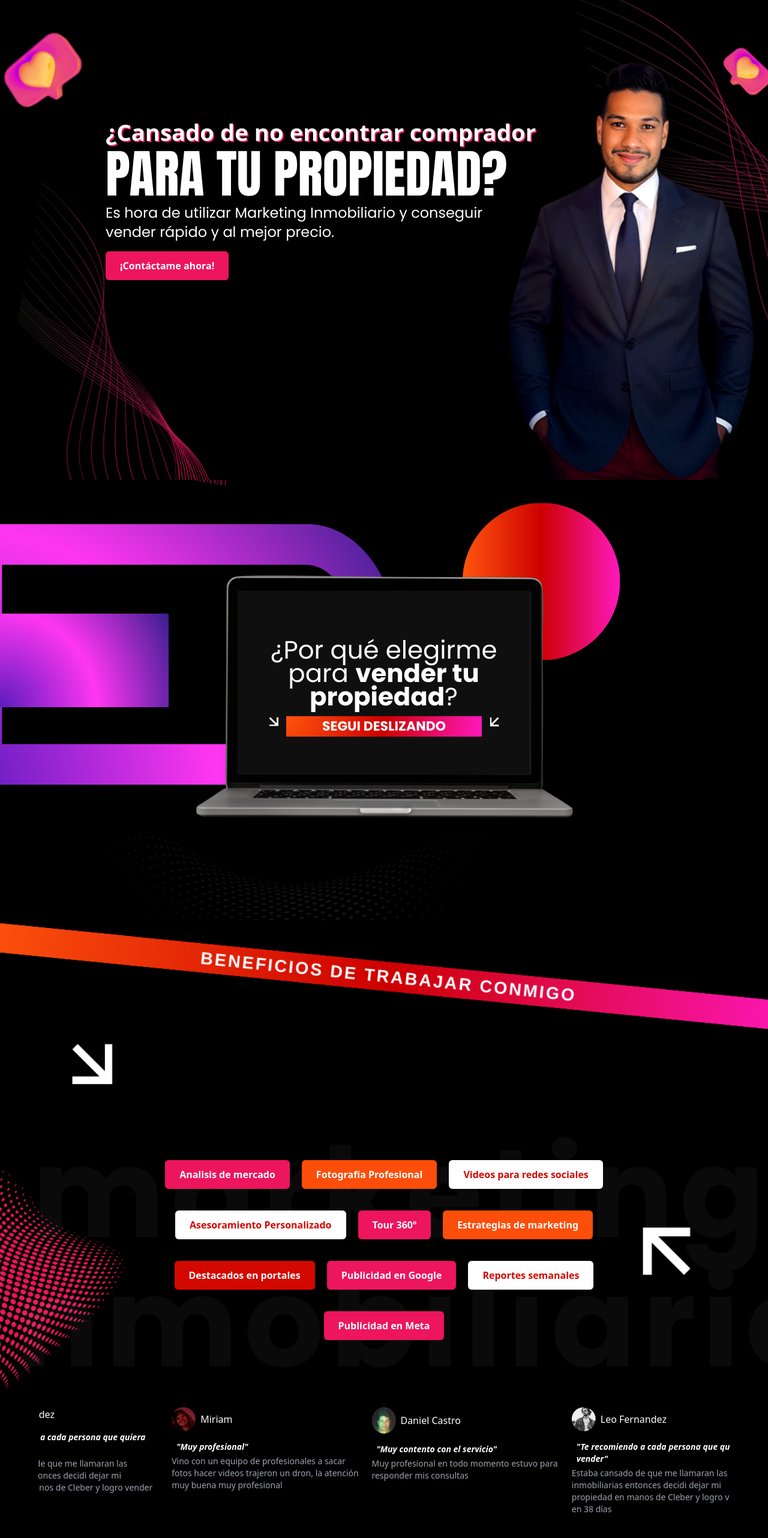
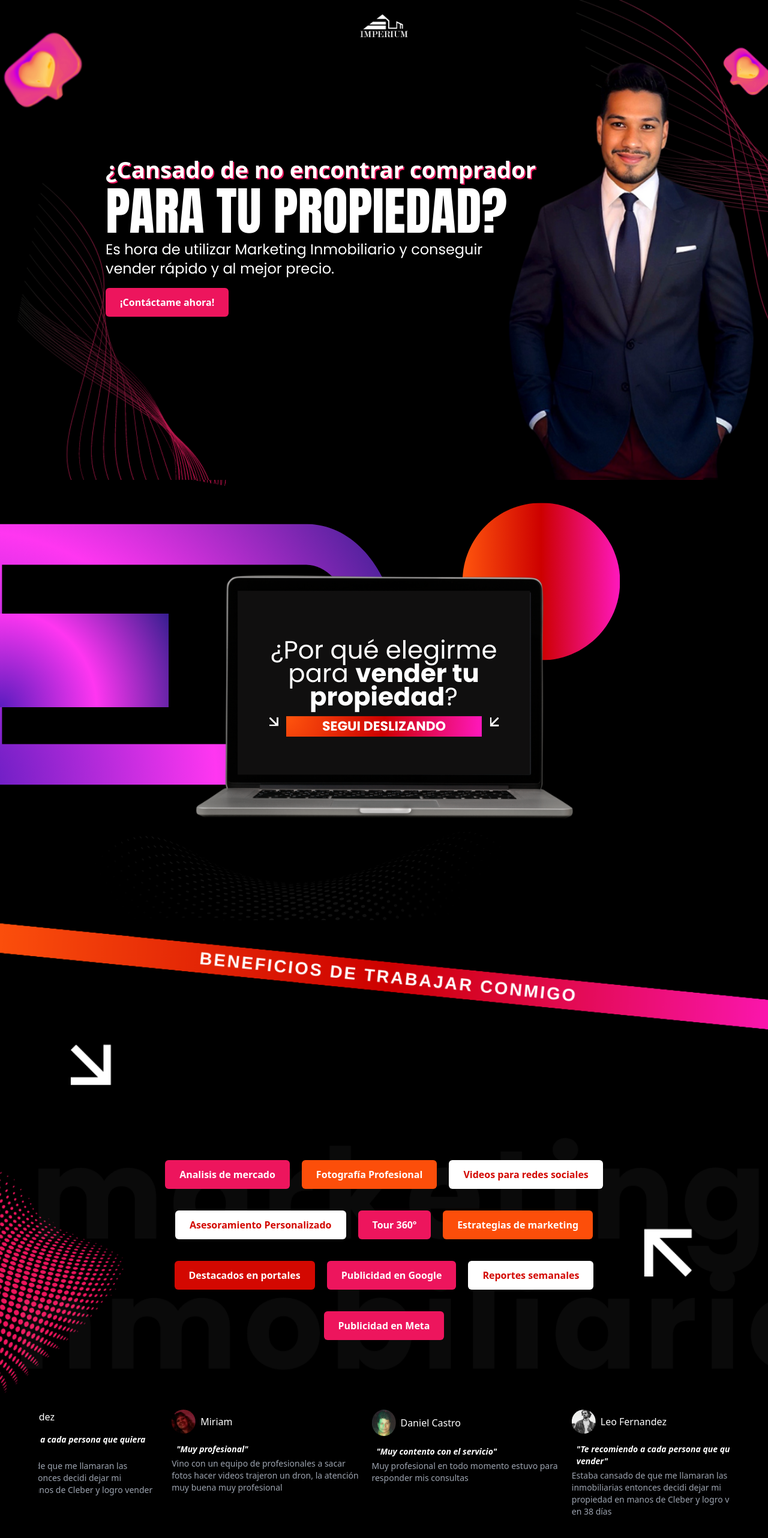
Before and after one commit to Cleberich/vendetupropiedad, a Next.js app: page / in a window 1280 px wide. Shown: the top 2564 px of the page at 60% size. Built offline with nearby package versions, Linux system fonts and the light colour scheme.

Commit message:
primer commit

```diff
--- a/Components/Footer.js
+++ b/Components/Footer.js
@@ -4,7 +4,7 @@ const Footer = () => {
   return (
     <footer className="bg-black rounded-lg shadow m-4 ">
       <div className="w-full mx-auto max-w-screen-xl p-4 flex items-center justify-center">
-        <span className="text-sm text-gray-500 text-center ">
+        <span className="text-xs md:text-sm text-gray-500 text-center ">
           © 2024{" "}
           <a
             href="https://instagram.com/cleberdavilaa"
--- a/pages/index.js
+++ b/pages/index.js
@@ -18,7 +18,14 @@ export default function Home() {
   return (
     <>
       <div className="md:bg-[url('/img/desktop.png')] bg-[url('/img/mobile.png')] bg-cover bg-center bg-no-repeat h-screen w-full ">
-        <div className="mx-2 md:mx-44 pt-12 md:pt-48">
+        <div className="flex justify-center  pt-6">
+          <img
+            src="/img/logo.png"
+            alt="inmobiliaria imperium"
+            className="w-14 md:w-20"
+          />
+        </div>
+        <div className="mx-2 md:mx-44 pt-8 md:pt-48">
           <h1 className="text-white md:text-left text-center text-[16px] md:text-[38.3px] font-bold text-outline">
             ¿Cansado de no encontrar comprador
           </h1>
@@ -48,7 +55,7 @@ export default function Home() {
         <img src="/img/banner2.png" className="w-full md:flex hidden" />
         <img src="/img/mobile2.png" className="w-full flex md:hidden" />
       </div>
-      <div className="bg-[url('/img/mobile3.png')] md:bg-[url('/img/banner3.png')] bg-cover bg-no-repeat bg-center h-auto pb-24 w-full ">
+      <div className="bg-[url('/img/mobile3.png')] md:bg-[url('/img/banner3.png')] bg-cover bg-no-repeat bg-center md:bg-top h-auto md:h-screen pb-24 w-full ">
         <div className="flex justify-center gap-5 flex-wrap  px-2 lg:px-52 xl:px-64 2xl:pt-96 xl:pt-96 lg:pt-52 pt-32 ">
           <button className="cursor-none bg-[#ED155D] text-white font-bold py-3 px-6 rounded-md mt-4 md:w-auto w-64">
             Analisis de mercado
@@ -83,7 +90,7 @@ export default function Home() {
           </button>
         </div>
       </div>
-      <div className="slider pb-44 md:pt-4 pt-12">
+      <div className="slider pb-32 md:pt-4 pt-12">
         <div className="slider-track ">
           <div className="slide mx-2 ">
             <article>
```
Also changed, not shown: public/img/logo.png (added).
